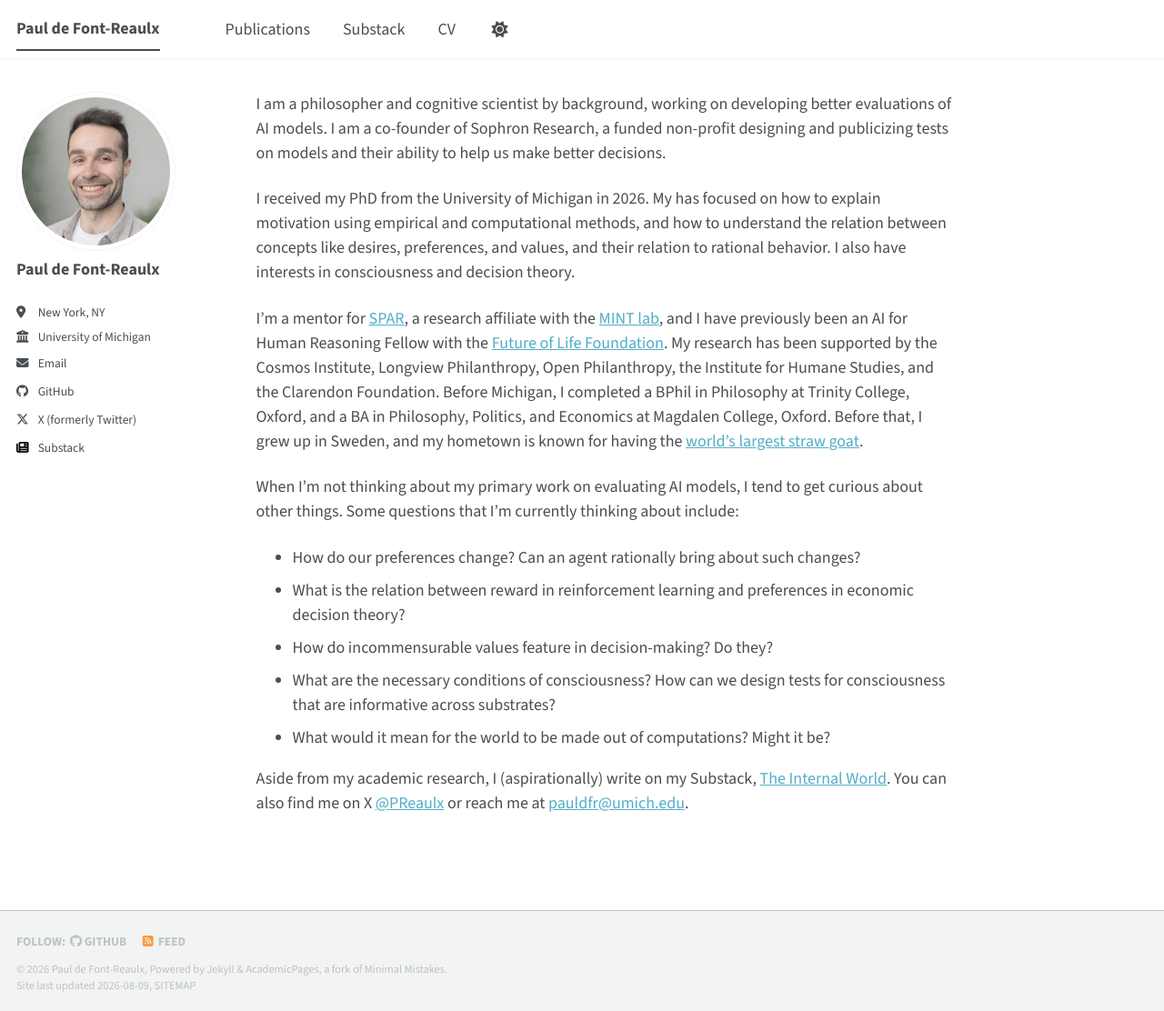
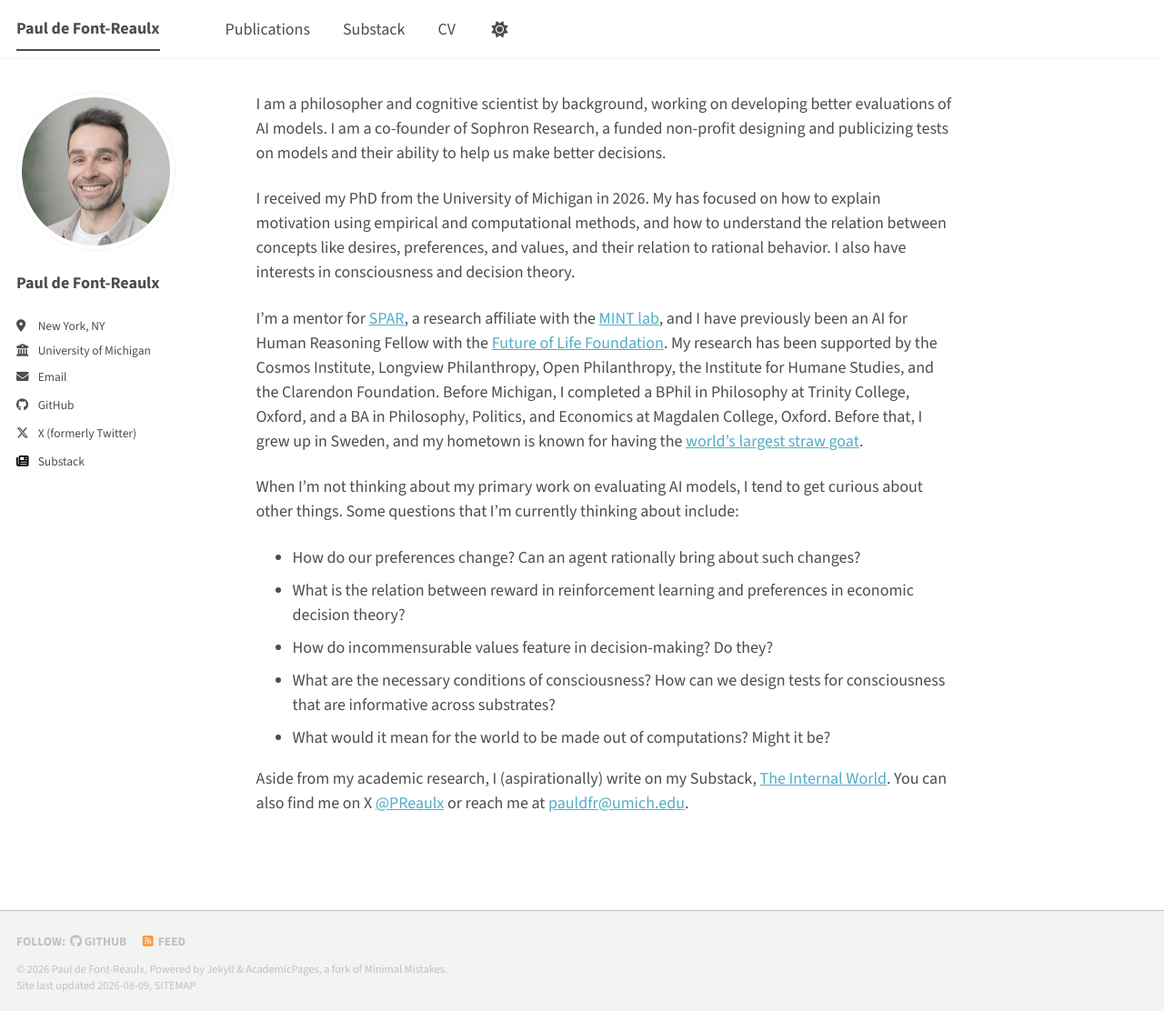
Before and after one commit to pauldfr/pauldfr.github.io, a Jekyll site: the page built from _pages/about.md, in a window 1280 px wide and 1112 px high. Shown: the whole window at 91% size. Built offline with Jekyll 4.4.1, drawn with Linux system fonts in a browser that asks for light colours; a style sheet for code colours, icons or effects is not loaded.

Commit message:
Match spacing above and below sidebar name
Co-Authored-By: Claude Fable 5 <noreply@anthropic.com>

```diff
--- a/_includes/head/custom.html
+++ b/_includes/head/custom.html
@@ -26,7 +26,7 @@
 
 <!-- sidebar: breathing room under the name -->
 <style>
-  .sidebar .author__name { margin-bottom: 1.4em; }
+  .sidebar .author__name { margin-top: 1.4em; margin-bottom: 1.4em; }
 </style>
 
 <!-- compact publication listings -->
```
